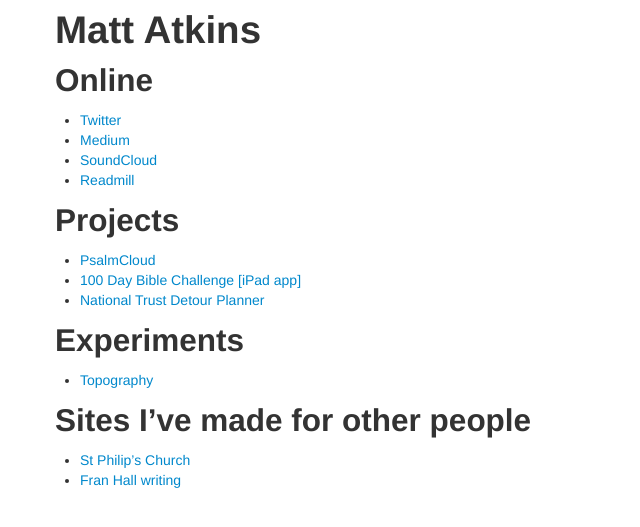
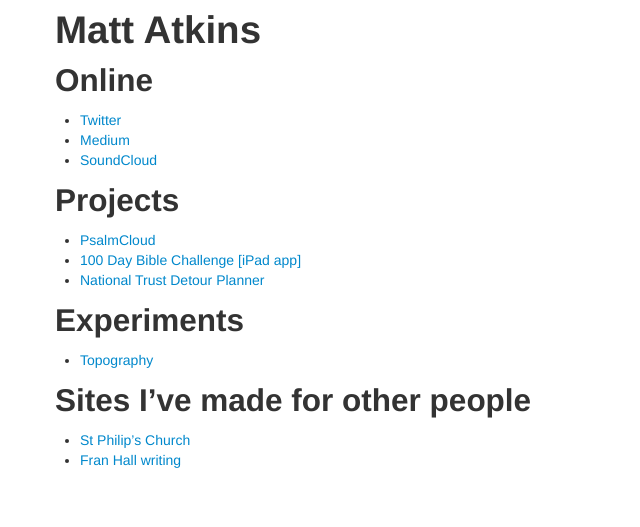
Before and after one commit to matkins/matkins.co.uk, a Jekyll site: the page built from index.md, in a window 1280 px wide. Shown: the top 527 px of the page, without its empty margins (0-640 px from the left). Built offline with Jekyll 4.4.1, drawn with Linux system fonts in a browser that asks for light colours.

Commit message:
Remove Readmill profile link

```diff
--- a/index.md
+++ b/index.md
@@ -11,7 +11,6 @@ title: Matt Atkins
 * [Twitter](http://www.twitter.com/matkins)
 * [Medium](http://medium.com/@matkins)
 * [SoundCloud](https://soundcloud.com/matkins)
-* [Readmill](https://readmill.com/matkins)
 
 ## Projects
 
```
